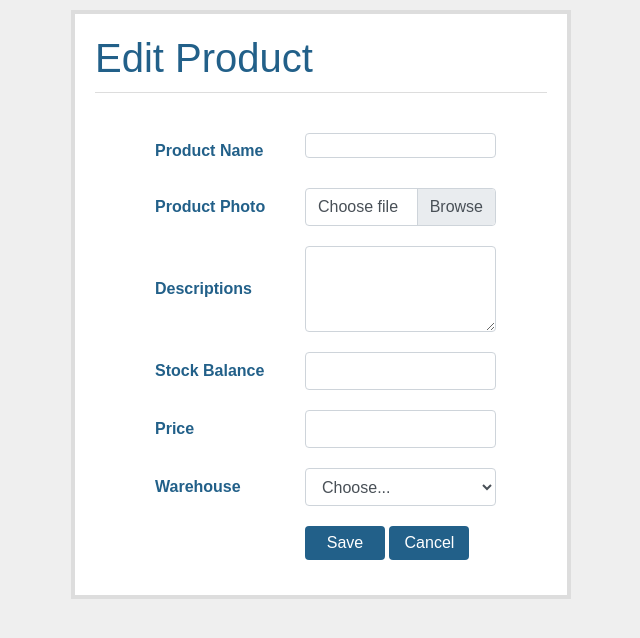
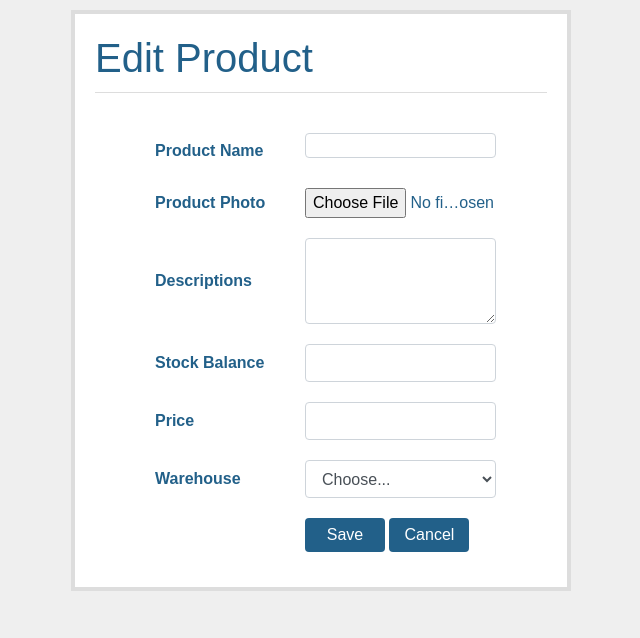
Before and after one commit to Charmers-Tech/SE2020, a PHP site: page /edit.php in a window 1280 px wide. Shown: the top 638 px of the page, without its empty margins (319-959 px from the left). Run offline with PHP 8.4, Linux system fonts and the light colour scheme; lists and menus that the app fills with data are empty.

Commit message:
Update_Insert&Edit

```diff
--- a/App/edit.php
+++ b/App/edit.php
@@ -86,10 +86,7 @@
 					<tr>
 						<th>Product Photo</th>
 						<th>
-							<div class="custom-file">
-								<input type="file" name="photo" class="custom-file-input file-upload form-control-file " required>
-								 <label class="custom-file-label" for="inputGroupFile01">Choose file</label>
-							</div>
+							<input type="file" name="photo" accept="image/x-png,image/jpeg" class=" file-upload form-control-file " required>
 						</th>
 					</tr>
 					<tr>
@@ -102,7 +99,7 @@
 					</tr>
 					<tr>
 						<th >Price</th>
-						<th ><input type="number" name="price" class="form-control" ></th>
+						<th ><input type="number" name="price" min="1" class="form-control" ></th>
 					</tr>
 					<tr>
 						<th >Warehouse</th>
```
Also changed, not shown: App/insert.php (+2 -5 lines).
